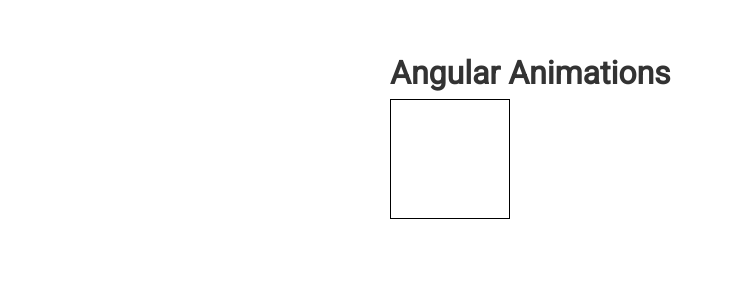
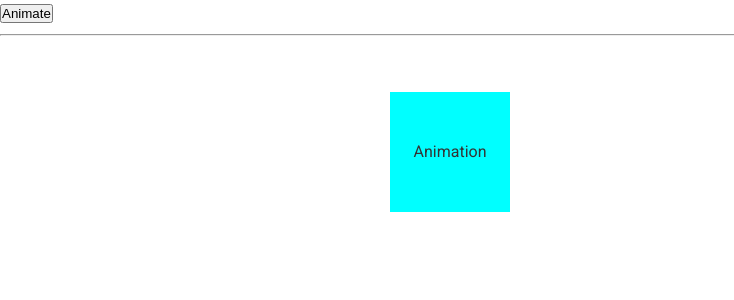
Before and after one commit to aleksander1802/angular-practice, an Angular app: page / in a window 1280 px wide. Shown: the top 300 px of the page, without its empty margins (0-734 px from the left). Built offline with nearby package versions, Linux system fonts and the light colour scheme.

Commit message:
feat: added animation state

```diff
--- a/src/app/app.component.html
+++ b/src/app/app.component.html
@@ -1,5 +1,6 @@
+<button (click)="animate()">Animate</button>
+
+<hr />
 <div class="wrap">
-    <h1>Angular Animations</h1>
-
-    <div class="box"></div>
+    <div class="box" [@box]="boxState">Animation</div>
 </div>
--- a/src/app/app.component.scss
+++ b/src/app/app.component.scss
@@ -10,5 +10,4 @@
     display: flex;
     align-items: center;
     justify-content: center;
-    border: 1px solid black;
 }
--- a/src/app/app.component.ts
+++ b/src/app/app.component.ts
@@ -1,8 +1,24 @@
+import { state, style, trigger } from '@angular/animations';
 import { Component } from '@angular/core';
 
 @Component({
     selector: 'app-root',
     templateUrl: './app.component.html',
     styleUrls: ['./app.component.scss'],
+    animations: [
+        trigger('box', [
+            state('start', style({ background: 'cyan' })),
+            state(
+                'end',
+                style({ background: 'crimson', transform: 'scale(1.2)' }),
+            ),
+        ]),
+    ],
 })
-export class AppComponent {}
+export class AppComponent {
+    boxState = 'start';
+
+    animate() {
+        this.boxState = this.boxState === 'start' ? 'end' : 'start';
+    }
+}
```
